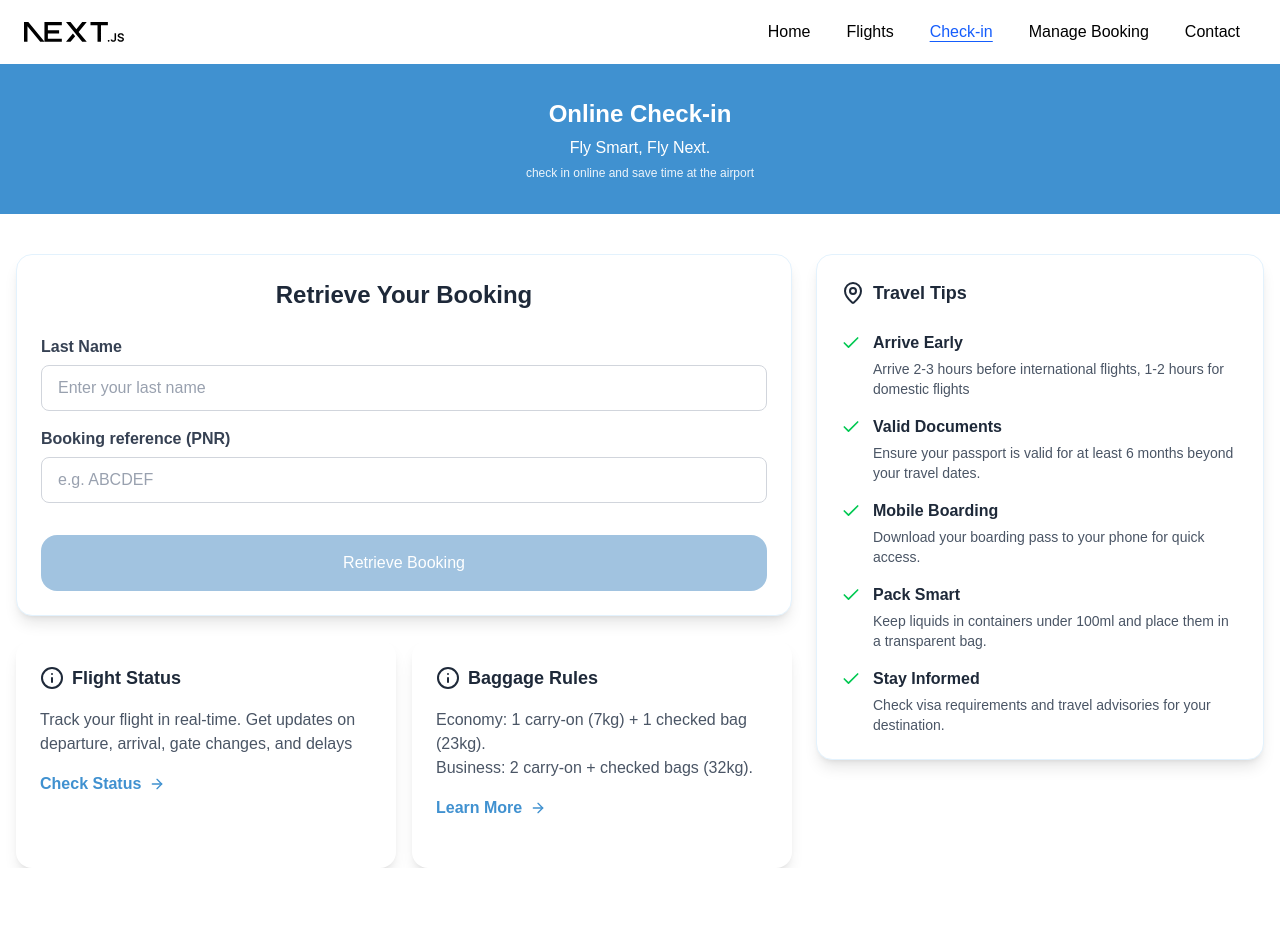
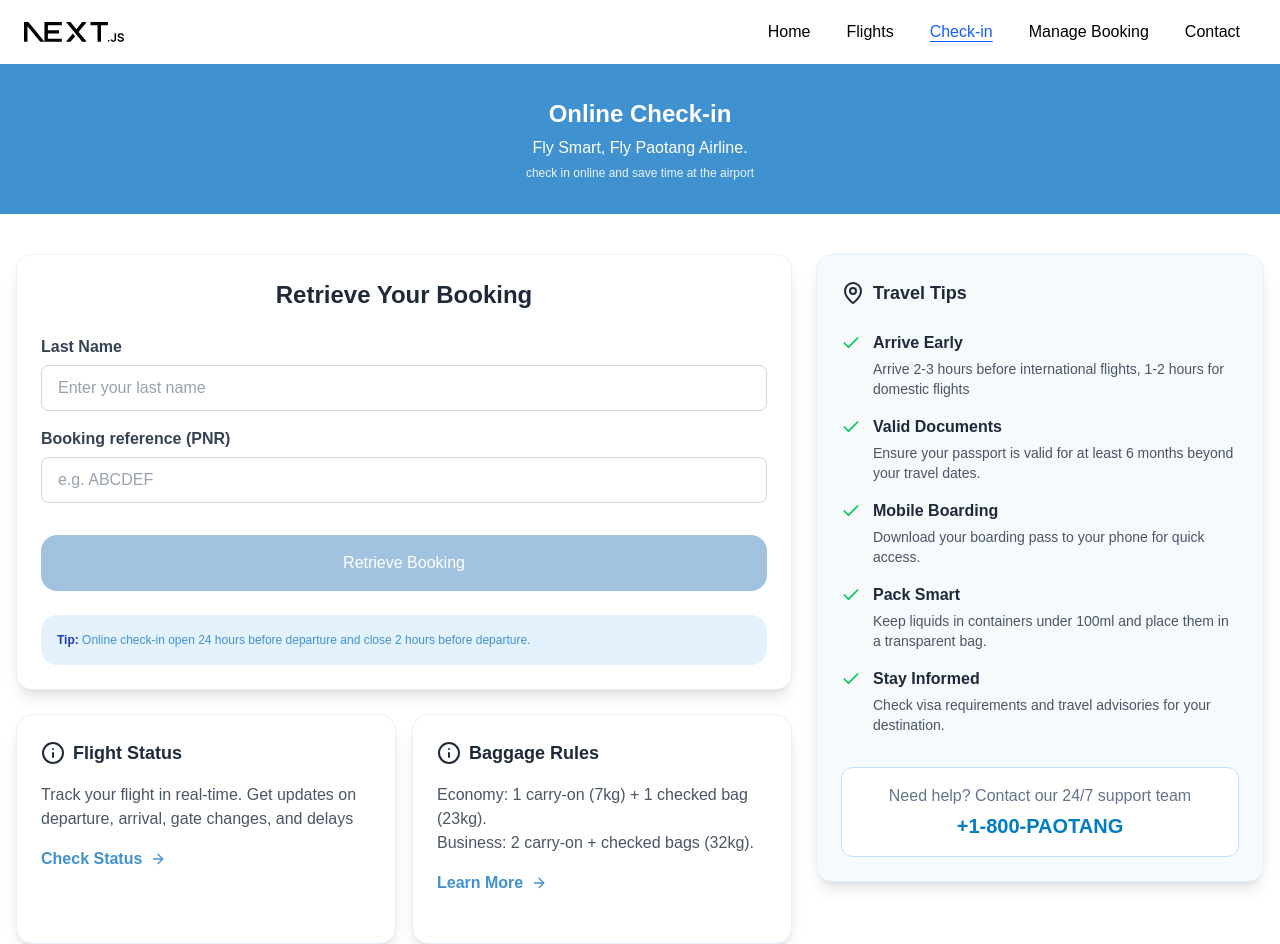
Before and after one commit to Saran-J/NextJS-Training, a Next.js app in the folder web/homework-01/: page /checkin in a window 1280 px wide. Before the commit the page ends 868 px from the top, so only its background shows below. Built offline with nearby package versions, Linux system fonts and the light colour scheme.

Commit message:
modify ui

```diff
--- a/web/homework-01/src/app/checkin/_components/BookingForm.tsx
+++ b/web/homework-01/src/app/checkin/_components/BookingForm.tsx
@@ -11,7 +11,7 @@ export default function BookingForm() {
     const isFormValid = lastName.trim() !== '' && pnr.trim().length >= 5;
 
     return (
-        <div className="flex flex-col gap-6 p-6 rounded-2xl border-1 border-border-secondary bg-white w-full mx-auto mt-6 shadow-lg shadow-[rgba(0,0,0,0.1)]">
+        <div className="flex flex-col gap-6 p-6 rounded-2xl border-1 border-border-primary bg-white w-full mx-auto mt-6 shadow-lg shadow-[rgba(0,0,0,0.1)]">
             <h2 className="text-xl md:text-2xl font-bold text-gray-800 text-center">
                 Retrieve Your Booking
             </h2>
@@ -41,6 +41,15 @@ export default function BookingForm() {
                     isActive={isFormValid}
                 />
             </div>
+
+            <div
+                className="bg-[#e3f2fd] w-full p-4 flex items-center"
+                style={{ borderRadius: '16px' }}
+            >
+                <label className="text-primary text-[12px]">
+                    <span className="font-semibold text-blue-800">Tip:</span> Online check-in open 24 hours before departure and close 2 hours before departure.
+                </label>
+            </div>
         </div>
     );
 }
--- a/web/homework-01/src/app/checkin/_components/CheckinHeader.tsx
+++ b/web/homework-01/src/app/checkin/_components/CheckinHeader.tsx
@@ -7,7 +7,7 @@ export default function CheckinHeader() {
                 Online Check-in
             </h1>
             <h2 className="text-[16px] font-medium mb-1">
-                Fly Smart, Fly Next.
+                Fly Smart, Fly Paotang Airline.
             </h2>
             <p className="text-[12px] opacity-90">
                 check in online and save time at the airport
--- a/web/homework-01/src/app/checkin/_components/CheckinInfoCard.tsx
+++ b/web/homework-01/src/app/checkin/_components/CheckinInfoCard.tsx
@@ -18,7 +18,7 @@ export default function CheckinInfoCard({
     linkHref = '#',
 }: CheckinInfoCardProps) {
     return (
-        <div className="flex flex-col gap-4 p-6 rounded-2xl bg-white shadow-lg shadow-[rgba(0,0,0,0.1)] w-full h-full mx-auto mt-6">
+        <div className="flex flex-col gap-4 p-6 rounded-2xl bg-white border-1 border-border-primary shadow-lg shadow-[rgba(0,0,0,0.1)] w-full h-full mx-auto mt-6">
             <div className="flex items-center gap-2">
                 {Icon && <Icon className="w-6 h-6 text-gray-800" />}
                 <h3 className="text-lg font-bold text-gray-800">
--- a/web/homework-01/src/app/checkin/_components/TravelTips.tsx
+++ b/web/homework-01/src/app/checkin/_components/TravelTips.tsx
@@ -4,7 +4,7 @@ import TravelTipItem from './TravelTipItem';
 
 export default function TravelTips() {
     return (
-        <div className="flex flex-col gap-4 p-6 rounded-2xl bg-white shadow-lg border-1 border-border-secondary shadow-[rgba(0,0,0,0.1)] w-full mx-auto mt-6">
+        <div className="flex flex-col gap-4 p-6 rounded-2xl bg-secondary border-1 border-border-primary shadow-lg shadow-[rgba(0,0,0,0.1)] w-full mx-auto mt-6">
             <div className="flex items-center gap-2">
                 <MapPin className="w-6 h-6 text-gray-800" />
                 <h3 className="text-lg font-bold text-gray-800">
@@ -34,6 +34,15 @@ export default function TravelTips() {
                     description="Check visa requirements and travel advisories for your destination."
                 />
             </div>
+
+            <div className="mt-4 p-4 border border-[#bde0fe] rounded-xl flex flex-col items-center justify-center text-center bg-white">
+                <p className="text-[#64748b] font-medium text-sm md:text-base mb-1">
+                    Need help? Contact our 24/7 support team
+                </p>
+                <p className="text-[#007cc3] font-bold text-lg md:text-xl">
+                    +1-800-PAOTANG
+                </p>
+            </div>
         </div>
     );
 }
--- a/web/homework-01/src/app/globals.css
+++ b/web/homework-01/src/app/globals.css
@@ -6,7 +6,10 @@
   --button-primary: #3c85be;
   --button-primary-light: #8ab5d9;
   --primary: #4091d0;
+  --secondary: #f6fafd;
+  --border-primary: #e3f2fd;
   --border-secondary: #e3f2fd;
+
 }
 
 @theme inline {
@@ -15,6 +18,8 @@
   --color-button-primary: var(--button-primary);
   --color-button-primary-light: var(--button-primary-light);
   --color-primary: var(--primary);
+  --color-secondary: var(--secondary);
+  --color-border-primary: var(--border-primary);
   --color-border-secondary: var(--border-secondary);
   --font-sans: var(--font-geist-sans);
   --font-mono: var(--font-geist-mono);
```
